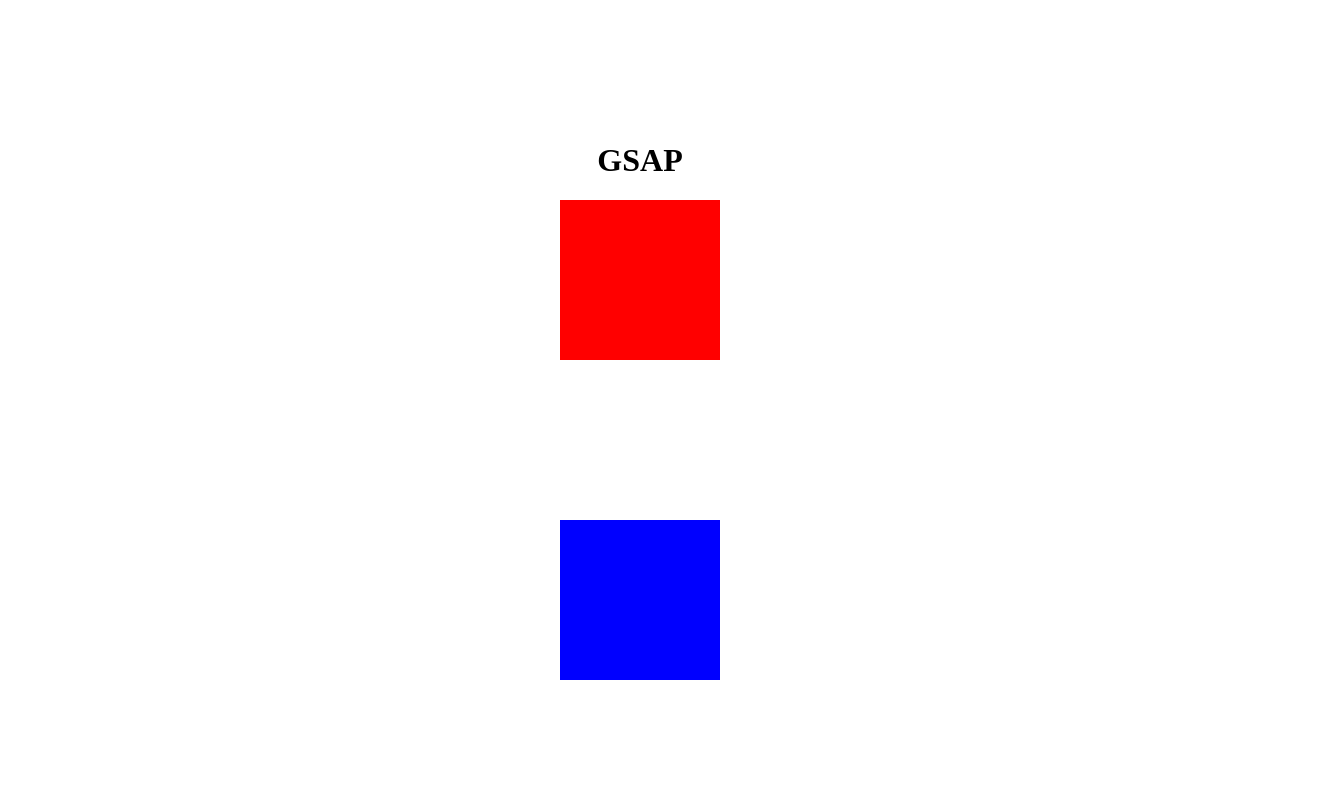
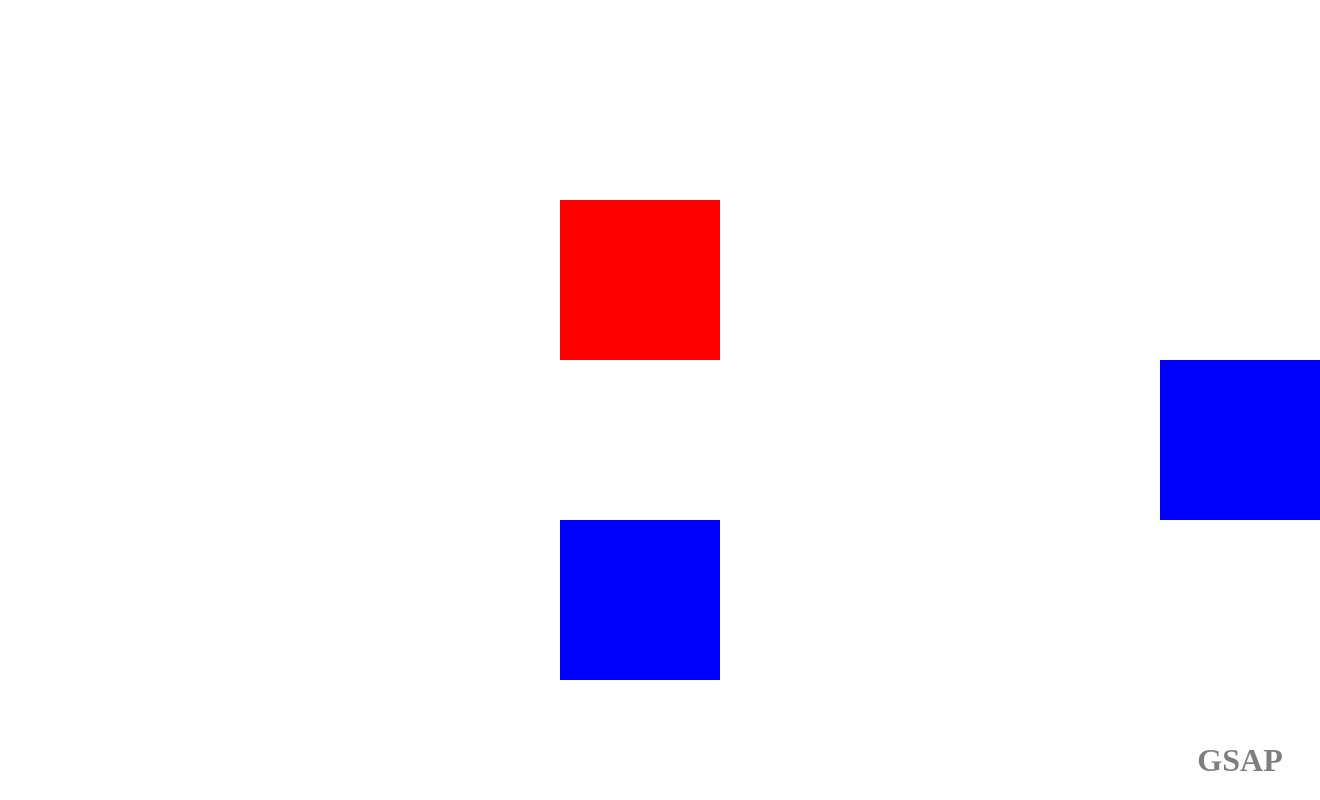
Before and after one commit to masny2baltak/masny_ondrej, a plain HTML site: page gsap_html/index.html in a window 1280 px wide. Shown: the top 800 px of the page, 1320 px wide, since content can reach past the window. Drawn offline with nearby package versions, Linux system fonts and the light colour scheme.

Commit message:
feat: add animations

```diff
--- a/gsap_html/index.html
+++ b/gsap_html/index.html
@@ -10,7 +10,7 @@
 <body>
         <div>
           <header class="header">
-            <h1 class="title" >GSAP</h1>
+            <h1 class="text" >GSAP</h1>
           </header>
 
 
--- a/gsap_html/script.js
+++ b/gsap_html/script.js
@@ -1,3 +1,13 @@
 gsap.to(".green", {
-    y: 800,
-  });
+    x: 600,
+    duration: 2,
+  },
+
+);
+gsap.to(".text", {
+  x: 600,
+  y: 600,
+  duration: 2,
+  opacity: 0.5
+},
+);
```
